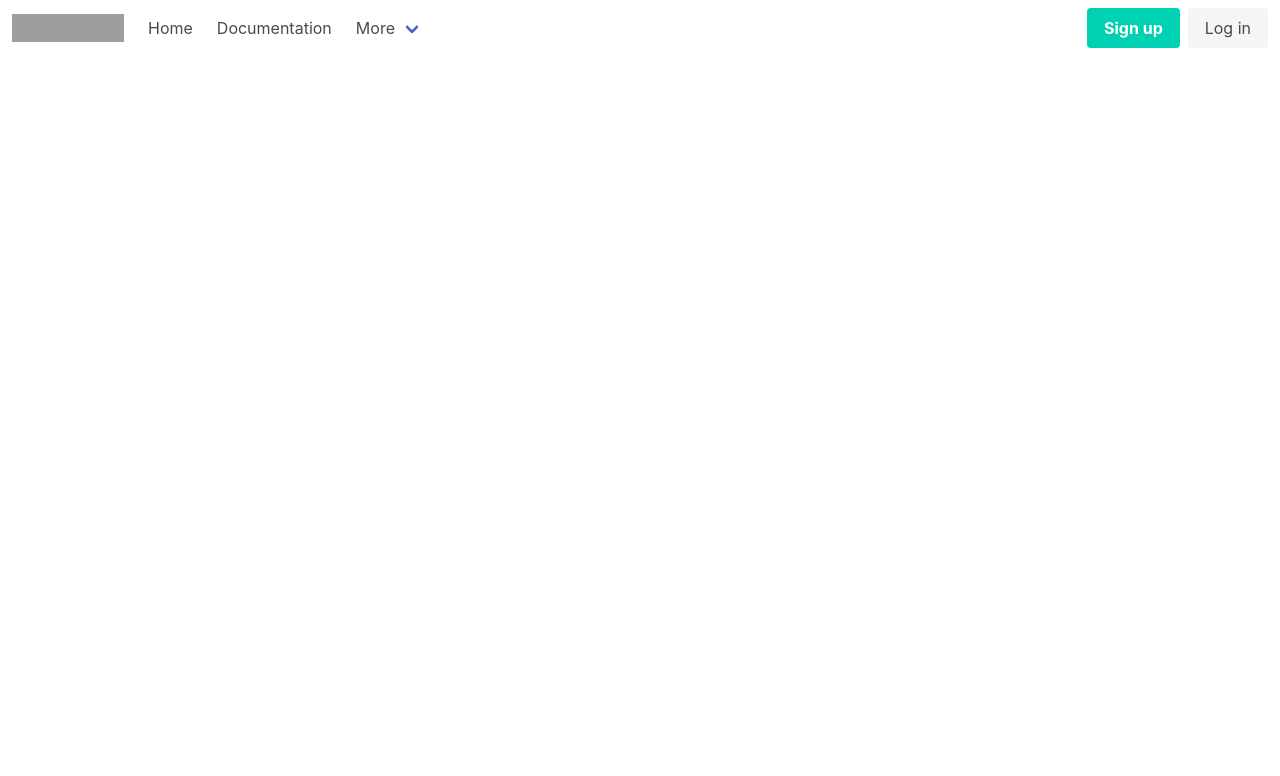
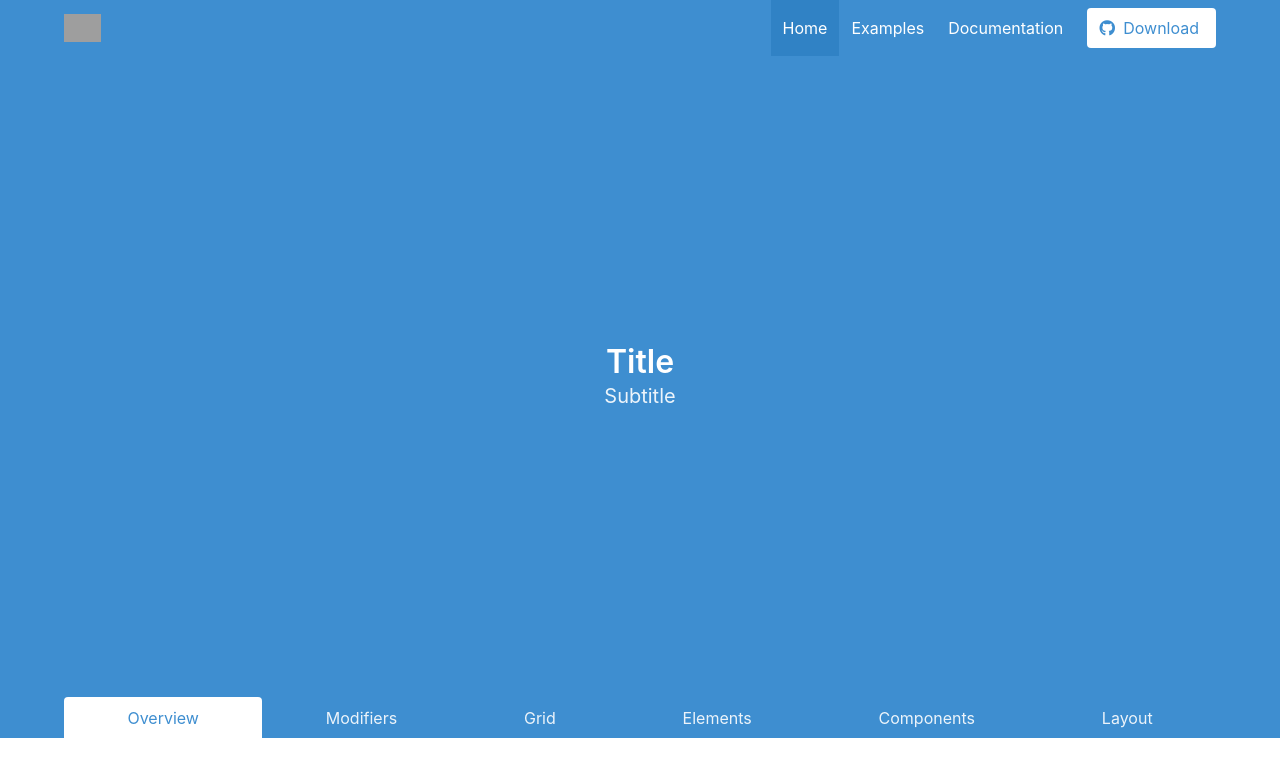
Before and after one commit to sballan/vue-bulma, a Vue app: page /#/heroView in a window 1280 px wide. Shown: the top 776 px of the page. Built offline with nearby package versions, Linux system fonts and the light colour scheme; grey boxes are pictures that could not be loaded.

Commit message:
hero and navbar

```diff
--- a/src/App.vue
+++ b/src/App.vue
@@ -1,13 +1,13 @@
 <template>
   <div id="app">
-    <vb-navbar></vb-navbar>
-
+    <!-- <vb-navbar></vb-navbar> -->
+    <router-view/>
   </div>
 </template>
 
 <script>
-import VbNavbar from '@/components/VbNavbar'
+// import VbNavbar from '@/components/VbNavbar'
 export default {
-  components: { VbNavbar }
+  // components: { VbNavbar }
 }
 </script>
--- a/src/components/VbNavbar.vue
+++ b/src/components/VbNavbar.vue
@@ -3,12 +3,6 @@
   <div class="navbar-brand">
     <a class="navbar-item" href="https://bulma.io">
       <img src="https://bulma.io/images/bulma-logo.png" width="112" height="28">
-    </a>
-
-    <a role="button" class="navbar-burger burger" aria-label="menu" aria-expanded="false" data-target="navbarBasicExample">
-      <span aria-hidden="true"></span>
-      <span aria-hidden="true"></span>
-      <span aria-hidden="true"></span>
     </a>
   </div>
 
--- /dev/null
+++ b/src/components/layout/VbHero.vue
@@ -0,0 +1,20 @@
+<template>
+  <section class="hero">
+    <div class="hero-body">
+      <div class="container">
+        <h1 class="title">
+          Hero title
+        </h1>
+        <h2 class="subtitle">
+          Hero subtitle
+        </h2>
+      </div>
+    </div>
+  </section>
+</template>
+
+<script>
+export default {
+  name: 'VbHero'
+}
+</script>
--- a/src/router.js
+++ b/src/router.js
@@ -18,6 +18,14 @@ export default new Router({
       // this generates a separate chunk (elements.[hash].js) for this route
       // which is lazy-loaded when the route is visited.
       component: () => import(/* webpackChunkName: "elements" */ './views/Elements.vue')
+    },
+    {
+      path: '/heroView',
+      name: 'heroView',
+      // route level code-splitting
+      // this generates a separate chunk (hero-view.[hash].js) for this route
+      // which is lazy-loaded when the route is visited.
+      component: () => import(/* webpackChunkName: "heroView" */ './views/HeroView.vue')
     }
   ]
 })
--- /dev/null
+++ b/src/views/HeroView.vue
@@ -0,0 +1,79 @@
+<template>
+  <section class="hero is-info is-large">
+    <div class="hero-head">
+      <nav class="navbar">
+        <div class="container">
+          <div class="navbar-brand">
+            <a class="navbar-item">
+              <img src="https://bulma.io/images/bulma-type-white.png" alt="Logo">
+            </a>
+            <span class="navbar-burger burger" data-target="navbarMenuHeroB">
+              <span></span>
+              <span></span>
+              <span></span>
+            </span>
+          </div>
+          <div id="navbarMenuHeroB" class="navbar-menu">
+            <div class="navbar-end">
+              <a class="navbar-item is-active">
+                Home
+              </a>
+              <a class="navbar-item">
+                Examples
+              </a>
+              <a class="navbar-item">
+                Documentation
+              </a>
+              <span class="navbar-item">
+                <a class="button is-info is-inverted">
+                  <span class="icon">
+                    <i class="fab fa-github"></i>
+                  </span>
+                  <span>Download</span>
+                </a>
+              </span>
+            </div>
+          </div>
+        </div>
+      </nav>
+    </div>
+
+    <div class="hero-body">
+      <div class="container has-text-centered">
+        <p class="title">
+          Title
+        </p>
+        <p class="subtitle">
+          Subtitle
+        </p>
+      </div>
+    </div>
+
+    <div class="hero-foot">
+      <nav class="tabs is-boxed is-fullwidth">
+        <div class="container">
+          <ul>
+            <li class="is-active">
+              <a>Overview</a>
+            </li>
+            <li>
+              <a>Modifiers</a>
+            </li>
+            <li>
+              <a>Grid</a>
+            </li>
+            <li>
+              <a>Elements</a>
+            </li>
+            <li>
+              <a>Components</a>
+            </li>
+            <li>
+              <a>Layout</a>
+            </li>
+          </ul>
+        </div>
+      </nav>
+    </div>
+  </section>
+</template>
--- a/src/views/Home.vue
+++ b/src/views/Home.vue
@@ -1,12 +1,13 @@
 <template>
   <div>
-    Some stufff here
+    <vb-hero></vb-hero>
   </div>
 </template>
 
 <script>
-
+import VbHero from '@/components/layout/VbHero.vue'
 export default {
-  name: 'home'
+  name: 'VbHero',
+  components: { VbHero}
 }
 </script>
```
